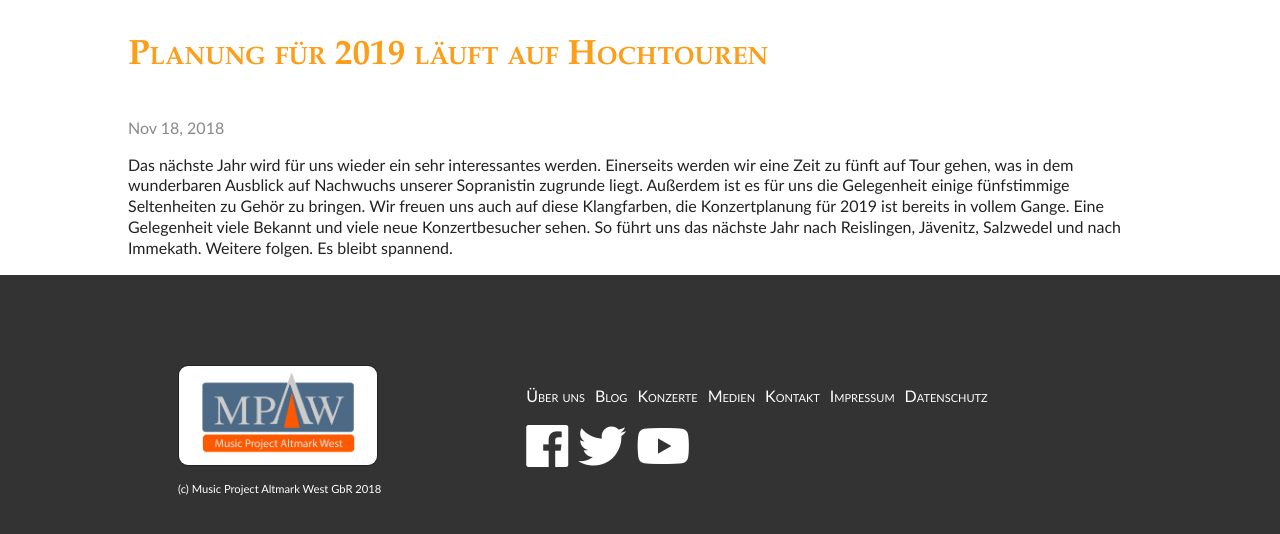
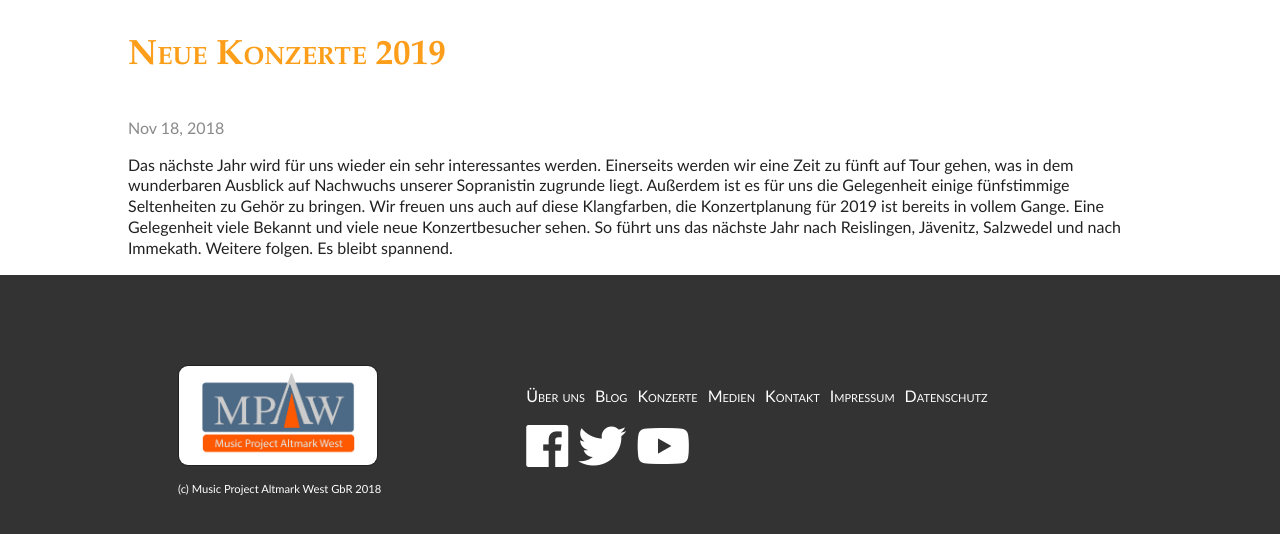
Before and after one commit to kloppi78/static-site-mpaw, a Jekyll site: the page built from collections/_posts/2018-11-18-concerts.md, in a window 1280 px wide and 900 px high, scrolled down 459 px, cut to the strip 265-799 px from the top of the window. Built offline with Jekyll 4.4.1, drawn with Linux system fonts in a browser that asks for light colours; nearby versions of some CDN libraries.

Commit message:
added news file

```diff
--- a/collections/_posts/2018-11-18-concerts.md
+++ b/collections/_posts/2018-11-18-concerts.md
@@ -1,5 +1,5 @@
 ---
-title: Planung für 2019 läuft auf Hochtouren
+title: Neue Konzerte 2019
 date: 2018-11-18 10:36:00 +00:00
 layout: post
 ---
```
